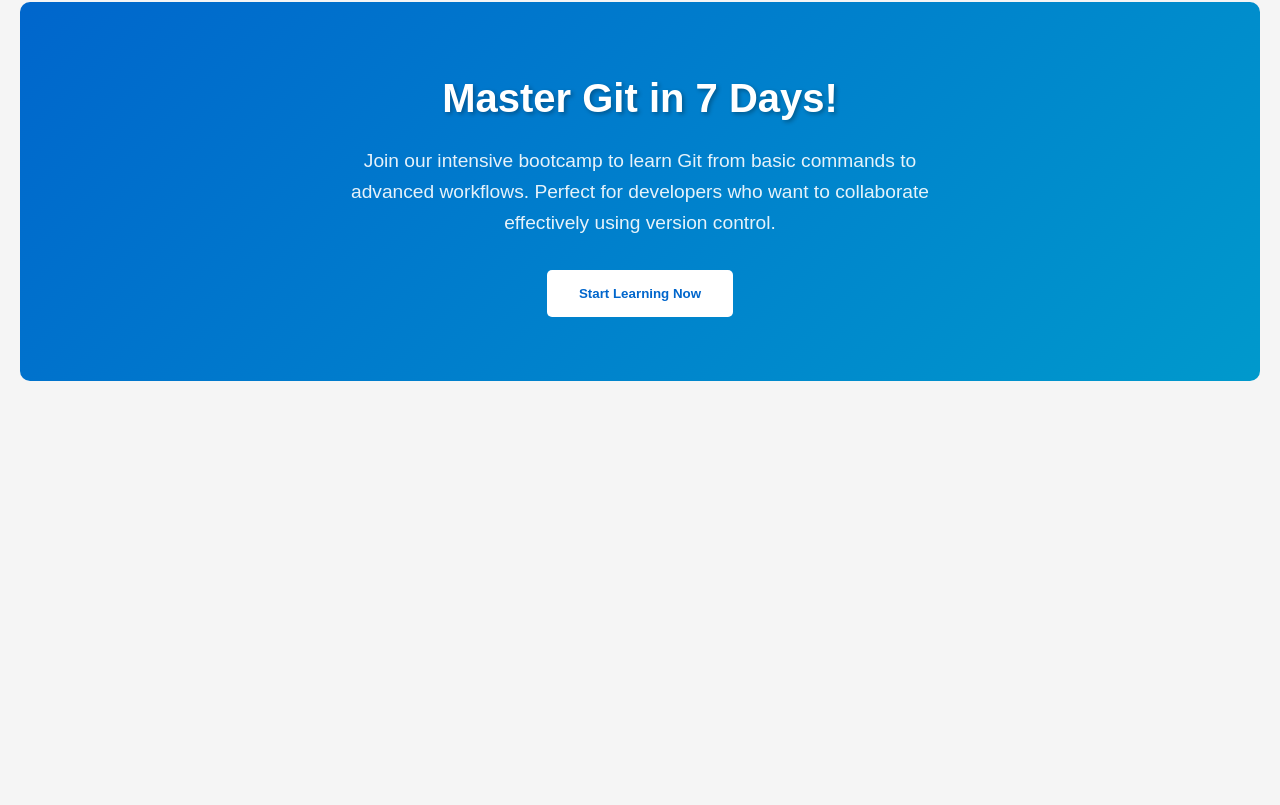
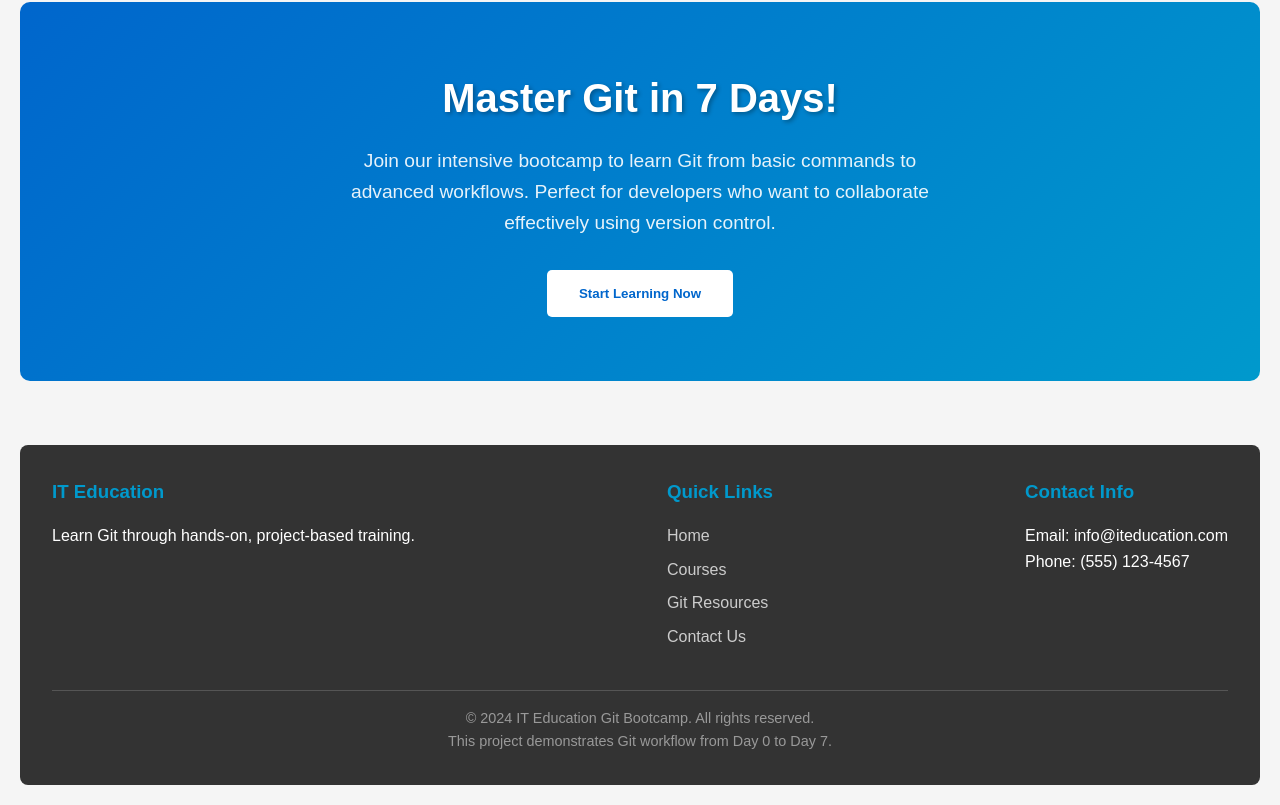
Before and after one commit to sayyedminaz7860-hub/it-education-site, a plain HTML site: page index.html in a window 1280 px wide. Shown: the part 327-1132 px from the top of the page. Before the commit the page ends 800 px from the top, so only its background shows below. Drawn offline with Linux system fonts and the light colour scheme.

Commit message:
Update footer text

```diff
--- a/index.html
+++ b/index.html
@@ -104,6 +104,56 @@
             color: white;
         }
 
+        /* FOOTER - Day 1 (Sanya)
+           Git Command: git commit -m "Update footer text" */
+        .footer {
+            background: #333;
+            color: white;
+            padding: 2rem;
+            margin-top: 4rem;
+            border-radius: 8px;
+        }
+
+        .footer-content {
+            display: flex;
+            justify-content: space-between;
+            align-items: flex-start;
+            flex-wrap: wrap;
+            gap: 2rem;
+        }
+
+        .footer-section h3 {
+            color: #0099cc;
+            margin-bottom: 1rem;
+        }
+
+        .footer-links {
+            list-style: none;
+        }
+
+        .footer-links li {
+            margin-bottom: 0.5rem;
+        }
+
+        .footer-links a {
+            color: #ccc;
+            text-decoration: none;
+            transition: color 0.3s ease;
+        }
+
+        .footer-links a:hover {
+            color: white;
+        }
+
+        .copyright {
+            text-align: center;
+            margin-top: 2rem;
+            padding-top: 1rem;
+            border-top: 1px solid #555;
+            color: #999;
+            font-size: 0.9rem;
+        }
+
     </style>
 </head>
 
@@ -141,6 +191,38 @@
         </button>
     </section>
 
+    <!-- FOOTER - Day 1 (Sanya)
+         Git Command: git commit -m "Update footer text" -->
+    <footer class="footer">
+        <div class="footer-content">
+            <div class="footer-section">
+                <h3>IT Education</h3>
+                <p>Learn Git through hands-on, project-based training.</p>
+            </div>
+
+            <div class="footer-section">
+                <h3>Quick Links</h3>
+                <ul class="footer-links">
+                    <li><a href="#">Home</a></li>
+                    <li><a href="#">Courses</a></li>
+                    <li><a href="#">Git Resources</a></li>
+                    <li><a href="#">Contact Us</a></li>
+                </ul>
+            </div>
+
+            <div class="footer-section">
+                <h3>Contact Info</h3>
+                <p>Email: info@iteducation.com</p>
+                <p>Phone: (555) 123-4567</p>
+            </div>
+        </div>
+
+        <div class="copyright">
+            <p>&copy; 2024 IT Education Git Bootcamp. All rights reserved.</p>
+            <p>This project demonstrates Git workflow from Day 0 to Day 7.</p>
+        </div>
+    </footer>
+
 </body>
 
 </html>
```
